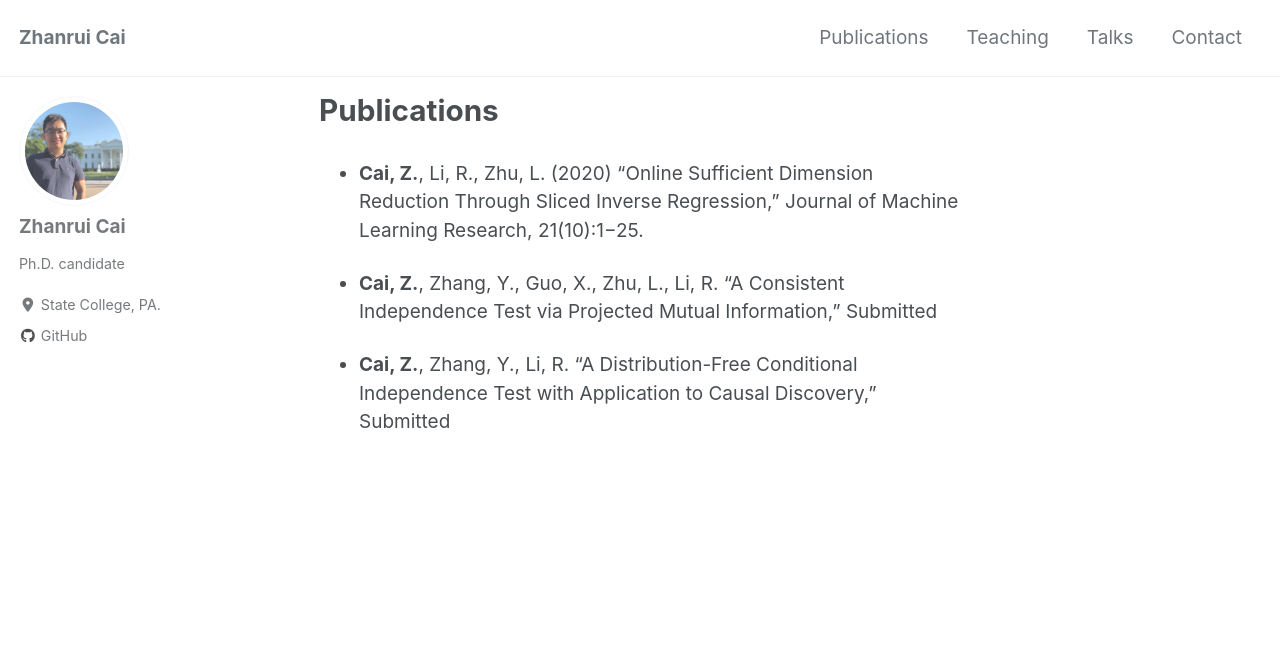
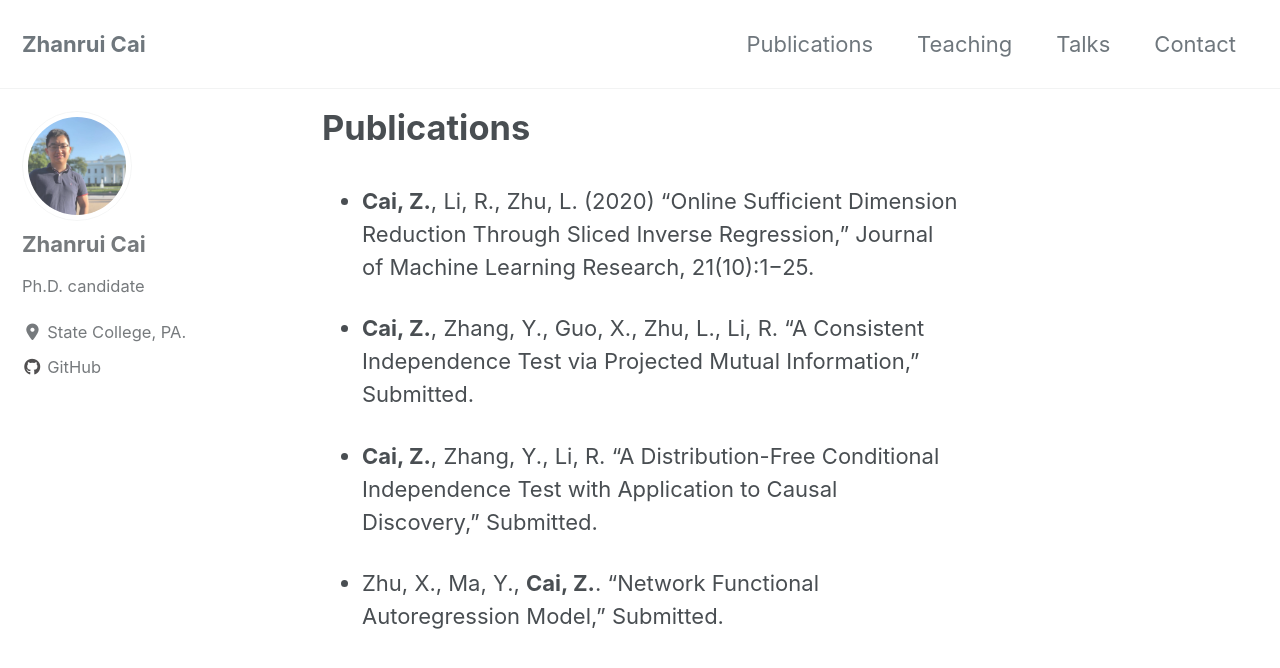
Before and after one commit to zhanruicai/zhanruicai.github.io, a Jekyll site: the page built from _pages/publication.md, in a window 1280 px wide and 900 px high. Shown: the top 668 px of the window. Built offline with Jekyll 4.4.1, drawn with Linux system fonts in a browser that asks for light colours; cached includes are drawn as plain includes; nearby versions of some CDN libraries.

Commit message:
add something

```diff
--- a/_pages/publication.md
+++ b/_pages/publication.md
@@ -6,6 +6,8 @@ author_profile: true
 
 - **Cai, Z.**, Li, R., Zhu, L. (2020) “Online Sufficient Dimension Reduction Through Sliced Inverse Regression,” Journal of Machine Learning Research, 21(10):1−25.
 
-- **Cai, Z.**, Zhang, Y., Guo, X., Zhu, L., Li, R. "A Consistent Independence Test via Projected Mutual Information," Submitted
+- **Cai, Z.**, Zhang, Y., Guo, X., Zhu, L., Li, R. "A Consistent Independence Test via Projected Mutual Information," Submitted.
 
-- **Cai, Z.**, Zhang, Y., Li, R. "A Distribution-Free Conditional Independence Test with Application to Causal Discovery," Submitted
+- **Cai, Z.**, Zhang, Y., Li, R. "A Distribution-Free Conditional Independence Test with Application to Causal Discovery," Submitted.
+
+- Zhu, X., Ma, Y., **Cai, Z.**. "Network Functional Autoregression Model," Submitted.
--- a/assets/css/main.scss
+++ b/assets/css/main.scss
@@ -6,19 +6,3 @@
 
 @import "minimal-mistakes/skins/{{ site.minimal_mistakes_skin | default: 'default' }}"; // skin
 @import "minimal-mistakes"; // main partials
-
-html {
-  font-size: 13px; // change to whatever
-
-  @include breakpoint($medium) {
-    font-size: 15px; // change to whatever
-  }
-
-  @include breakpoint($large) {
-    font-size: 17px; // change to whatever
-  }
-
-  @include breakpoint($x-large) {
-    font-size: 19px; // change to whatever
-  }
-}
```
